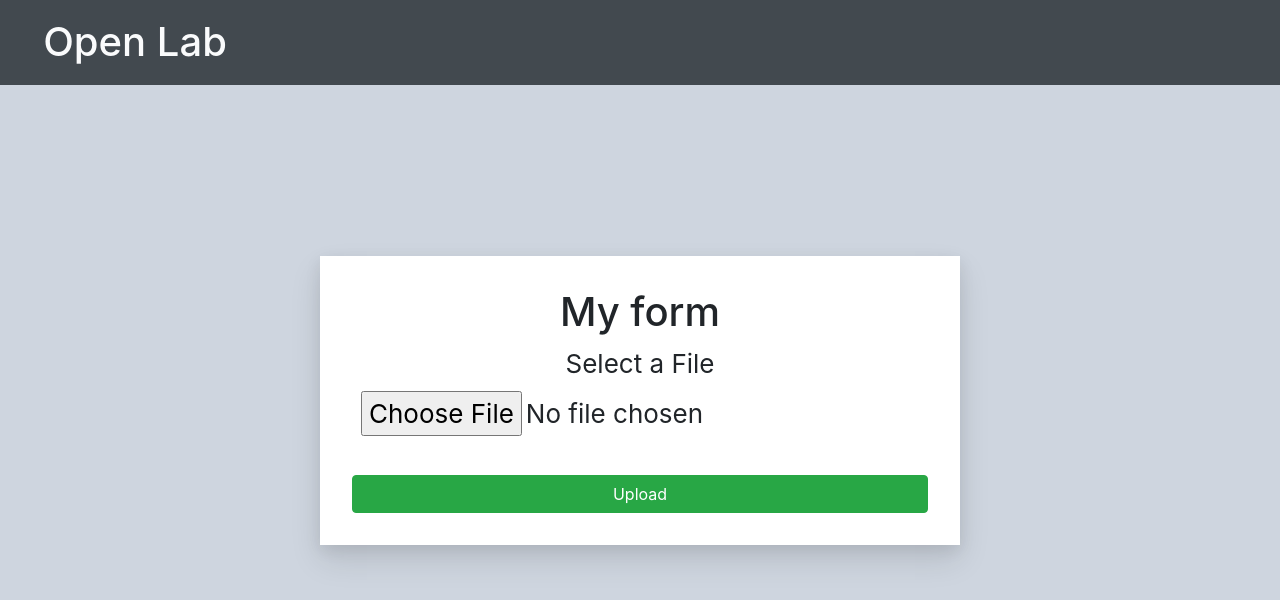
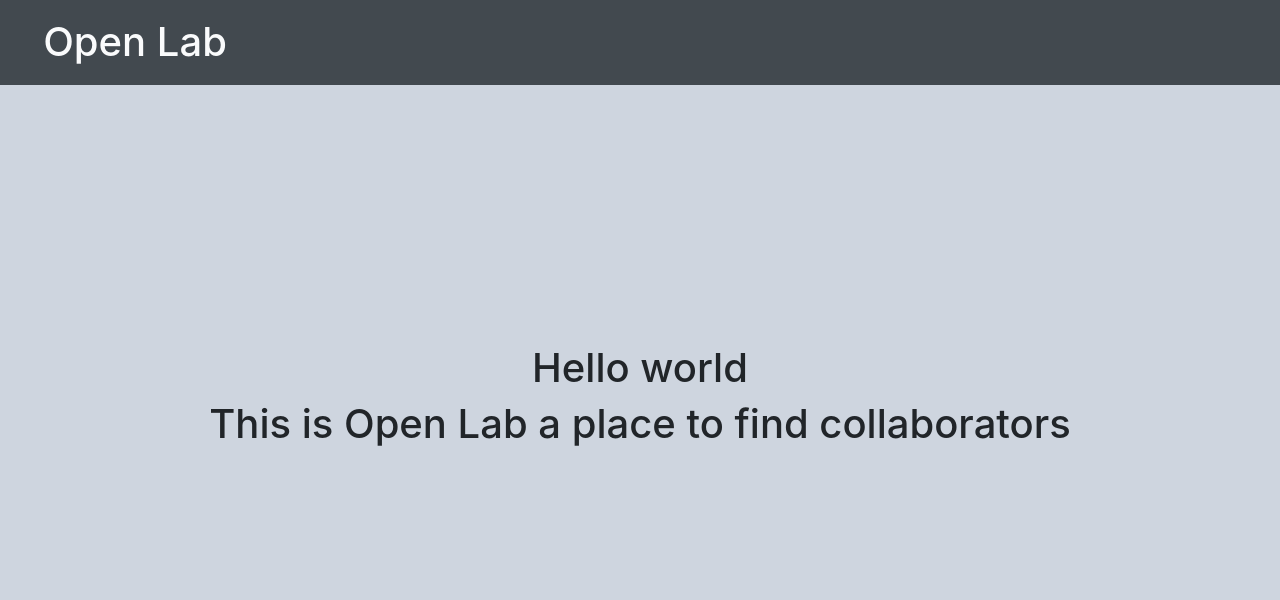
Before and after one commit to Wvivas123/Open_Lab_V2, a React (Create React App) app in the folder client/: page / in a window 1280 px wide. Shown: the top 600 px of the page. Built offline with nearby package versions, Linux system fonts and the light colour scheme.

Commit message:
Added functionallity

```diff
--- a/client/src/App.js
+++ b/client/src/App.js
@@ -1,16 +1,24 @@
 import React, { Component } from 'react';
 import './App.css';
+import { BrowserRouter as Router, Route, Switch } from 'react-router-dom';
 import Upload from './components/Upload/Upload';
 import Navbar from './components/navbar';
+import Landing from './components/Landing/Landing';
+import List from './components/List /List';
 
 class App extends Component {
   render() {
     return (
       <div className="App">
         <Navbar />
-        <div className="Card">
-          <Upload />
-        </div>
+
+        <Router>
+          <Switch>
+            <Route exact path="/" component={Landing} />
+            <Route exact path="/upload" component={Upload} />
+            <Route exact path="/list" component={List} />
+          </Switch>
+        </Router>
       </div>
     );
   }
--- /dev/null
+++ b/client/src/components/Landing/Landing.js
@@ -0,0 +1,13 @@
+import React, { Component } from 'react';
+
+class Landing extends Component {
+  render() {
+    return (
+      <div>
+        <h1>Hello world</h1>
+        <h1>This is Open Lab a place to find collaborators</h1>
+      </div>
+    );
+  }
+}
+export default Landing;
--- /dev/null
+++ b/client/src/components/List /List.js
@@ -0,0 +1,12 @@
+import React, { Component } from 'react';
+
+class List extends Component {
+  render() {
+    return (
+      <div className="Card">
+        <h1>This is where the files will appear</h1>
+      </div>
+    );
+  }
+}
+export default List;
--- a/client/src/components/Upload/Upload.js
+++ b/client/src/components/Upload/Upload.js
@@ -37,6 +37,7 @@ class Upload extends Component {
 
   render() {
     return (
+      <div className="Card">
         <div className="Upload">
           <h1>My form</h1>
           <form action="/upload" encType="multipart/form-data" method="POST">
@@ -54,6 +55,7 @@ class Upload extends Component {
             </button>
           </form>
         </div>
+      </div>
     );
   }
 }
```
Lines whose indentation alone changed are shown as unchanged.
